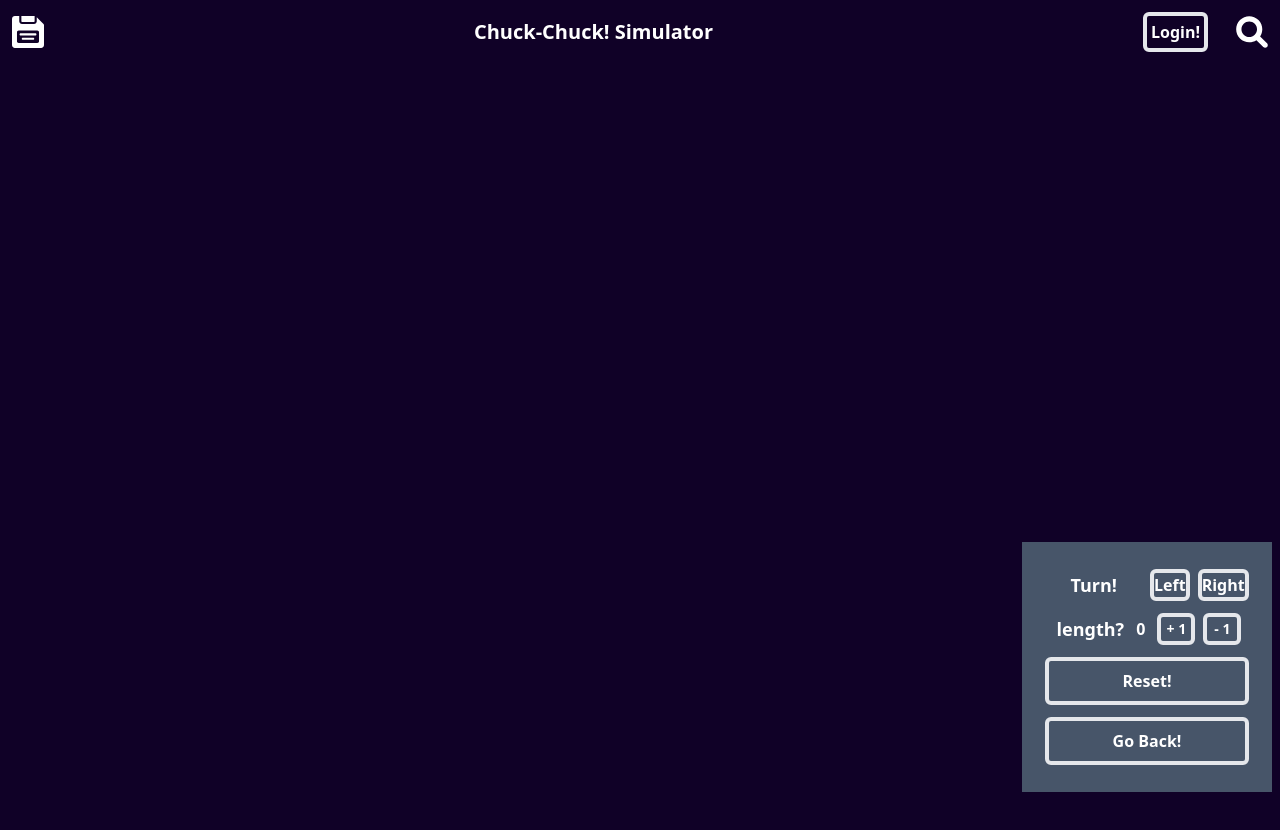
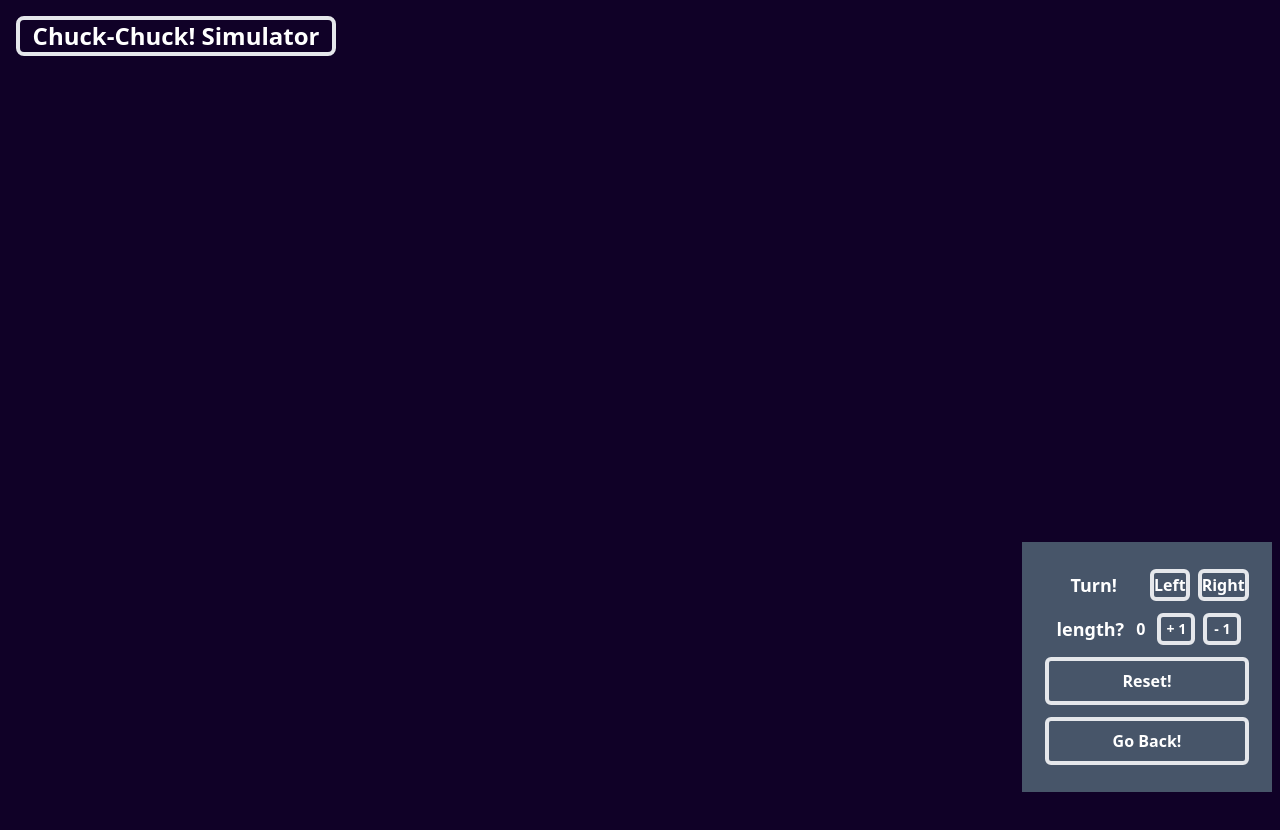
Before and after one commit to The-Chuck-Chuck/The-Chuck, a React (Vite) app: page /simulator in a window 1280 px wide. Shown: the top 830 px of the page. Built offline with nearby package versions, Linux system fonts and the light colour scheme.

Commit message:
Remove(Header): 로그인, 저장 관련 UI 제거
- Header의 저장 버튼과 검색, 리스트 버튼 삭제
- 로그인 모달 삭제
- Header에 홈 버튼(Chuck-Chuck Simulator) Simulator 컴포넌트로 이동

```diff
--- a/src/components/Header.jsx
+++ /dev/null
@@ -1,51 +0,0 @@
-import { useState } from "react";
-import { Link } from "react-router-dom";
-import saveIcon from "../asset/save-icon-silhouette-svgrepo-com.svg";
-import searchIcon from "../asset/search-2907.svg";
-import LoginModal from "../pages/Modal/LoginModal";
-import SaveModal from "../pages/Modal/SaveModal";
-import Button from "./Button";
-
-const Header = () => {
-  const [isOpenedLogin, setIsOpenedLogin] = useState(false);
-  const [isOpenedSave, setIsOpenedSave] = useState(false);
-
-  const handleClickLogin = () => {
-    setIsOpenedLogin(true);
-  };
-
-  const handleClickSave = () => {
-    setIsOpenedSave(true);
-  };
-
-  return (
-    <>
-      {isOpenedLogin && <LoginModal setIsOpened={setIsOpenedLogin} />}
-      {isOpenedSave && <SaveModal setIsOpened={setIsOpenedSave} />}
-      <div className="p-3 flex gap-7 items-center">
-        <button onClick={handleClickSave} type="button" className="grow">
-          <img
-            src={saveIcon}
-            alt="save"
-            className="w-8 h-8 hover:w-9 hover:h-9"
-          />
-        </button>
-        <Link to="/" className="grow font-bold text-xl">
-          <h1>Chuck-Chuck! Simulator</h1>
-        </Link>
-        <Button clickHandler={handleClickLogin} className="p-1">
-          Login!
-        </Button>
-        <button type="button" className="bg-saveIcon">
-          <img
-            src={searchIcon}
-            alt="search"
-            className="w-8 h-8 hover:w-9 hover:h-9"
-          />
-        </button>
-      </div>
-    </>
-  );
-};
-
-export default Header;
--- a/src/pages/Modal/LoginModal.jsx
+++ /dev/null
@@ -1,16 +0,0 @@
-import Modal from "../../components/Modal";
-import kakaoLogin from "../../asset/kakao_login_large_wide.png";
-import googleLogin from "../../asset/web_light_sq_SU.svg";
-
-const LoginModal = ({ setIsOpened }) => {
-  return (
-    <Modal drection="horizontal" modalTitle="Login!" setIsOpened={setIsOpened}>
-      <div className="mt-7 flex flex-col justify-center items-center gap-5">
-        <img src={kakaoLogin} alt="kakao login" className="w-80" />
-        <img src={googleLogin} alt="goolge login" className="w-64" />
-      </div>
-    </Modal>
-  );
-};
-
-export default LoginModal;
--- a/src/pages/Simulator.jsx
+++ b/src/pages/Simulator.jsx
@@ -1,10 +1,10 @@
 import { Canvas } from "@react-three/fiber";
 import { useState } from "react";
 import CanvasPainter from "../components/CanvasPainter";
-import Header from "../components/Header";
 import SimulController from "../components/SimulController";
 import usePageStore from "../store/pageStore";
 import InitialSettingModal from "./Modal/InitialSettingModal";
+import { Link } from "react-router-dom";
 
 const Simulator = () => {
   const isOpenedInitial = usePageStore((state) => state.isOpenedModal);
@@ -13,8 +13,15 @@ const Simulator = () => {
   return (
     <div className="text-white">
       {isOpenedInitial && <InitialSettingModal />}
-      <Header />
-      <main className="w-[90%] h-[100vh]">
+      <header className="p-4">
+        <Link
+          to="/"
+          className="border-4 rounded-lg font-bold text-2xl w-80 flex justify-center items-center"
+        >
+          Chuck-Chuck! Simulator
+        </Link>
+      </header>
+      <main className="w-[100%] h-[100vh]">
         <Canvas
           camera={{
             position: [2, 5, 5],
```
